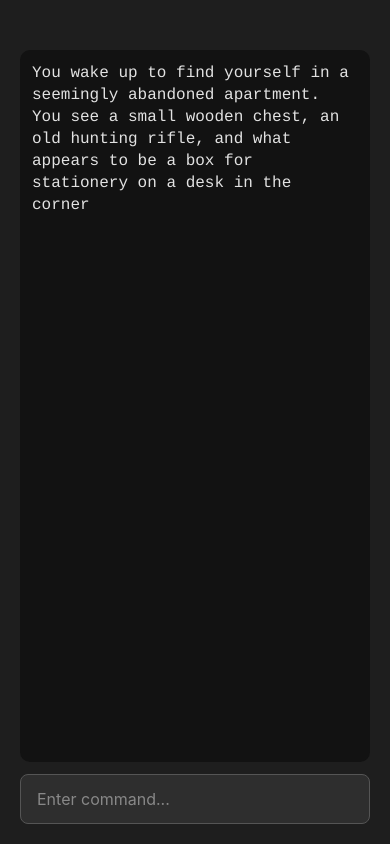
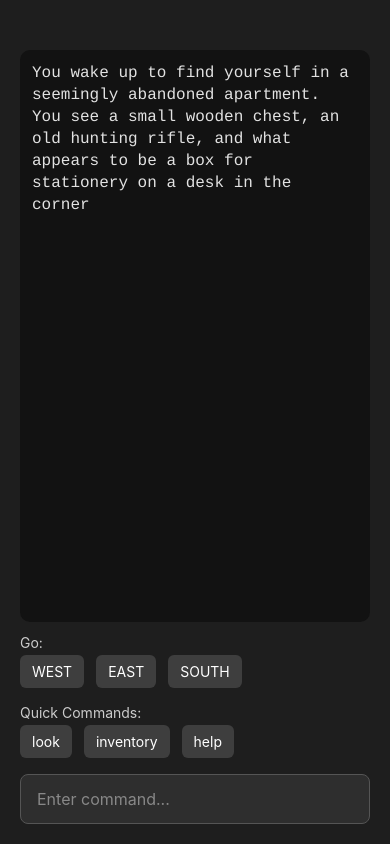
Before and after one commit to samuelvary1/FieldsOfPerilMobile, a React Native app: screen / in a window 390 px wide. Built offline with nearby package versions, Linux system fonts and the light colour scheme.

Commit message:
update gameUI to have buttons

```diff
--- a/src/components/GameUI.jsx
+++ b/src/components/GameUI.jsx
@@ -7,6 +7,7 @@ import {
   StyleSheet,
   KeyboardAvoidingView,
   Platform,
+  TouchableOpacity,
 } from 'react-native';
 import {evaluateCommand} from '../engine/GameEngine';
 import items from '../data/items.json';
@@ -39,15 +40,16 @@ const GameUI = () => {
     });
   }, []);
 
-  const handleSubmit = () => {
-    if (!input.trim() || !game) {
+  const handleCommand = cmd => {
+    if (!cmd.trim() || !game) {
       return;
     }
-
-    const response = evaluateCommand(input.trim(), game, setGame);
-    setLog(prev => [...prev, `> ${input}`, response]);
+    const response = evaluateCommand(cmd.trim(), game, setGame);
+    setLog(prev => [...prev, `> ${cmd}`, response]);
     setInput('');
   };
+
+  const handleSubmit = () => handleCommand(input);
 
   if (!game) {
     return <Text style={styles.loading}>Loading...</Text>;
@@ -57,6 +59,8 @@ const GameUI = () => {
   const initialDesc = !currentRoom.been_before
     ? currentRoom.first_time_message
     : currentRoom.header;
+
+  const directions = Object.keys(currentRoom.rooms || {});
 
   return (
     <KeyboardAvoidingView
@@ -76,6 +80,71 @@ const GameUI = () => {
         ))}
       </ScrollView>
 
+      {/* Directions */}
+      <View style={styles.section}>
+        <Text style={styles.sectionTitle}>Go:</Text>
+        <View style={styles.buttonRow}>
+          {directions.map(dir => (
+            <TouchableOpacity
+              key={dir}
+              style={styles.button}
+              onPress={() => handleCommand(`go ${dir}`)}>
+              <Text style={styles.buttonText}>{dir.toUpperCase()}</Text>
+            </TouchableOpacity>
+          ))}
+        </View>
+      </View>
+
+      {/* Room Items */}
+      {currentRoom.items?.length > 0 && (
+        <View style={styles.section}>
+          <Text style={styles.sectionTitle}>Items here:</Text>
+          <View style={styles.buttonRow}>
+            {currentRoom.items.map(item => (
+              <TouchableOpacity
+                key={item}
+                style={styles.button}
+                onPress={() => handleCommand(`take ${item}`)}>
+                <Text style={styles.buttonText}>Take {item}</Text>
+              </TouchableOpacity>
+            ))}
+          </View>
+        </View>
+      )}
+
+      {/* Inventory */}
+      {game.player.inventory.length > 0 && (
+        <View style={styles.section}>
+          <Text style={styles.sectionTitle}>Inventory:</Text>
+          <View style={styles.buttonRow}>
+            {game.player.inventory.map(item => (
+              <TouchableOpacity
+                key={item}
+                style={styles.button}
+                onPress={() => handleCommand(`use ${item}`)}>
+                <Text style={styles.buttonText}>Use {item}</Text>
+              </TouchableOpacity>
+            ))}
+          </View>
+        </View>
+      )}
+
+      {/* Quick Actions */}
+      <View style={styles.section}>
+        <Text style={styles.sectionTitle}>Quick Commands:</Text>
+        <View style={styles.buttonRow}>
+          {['look', 'inventory', 'help'].map(cmd => (
+            <TouchableOpacity
+              key={cmd}
+              style={styles.button}
+              onPress={() => handleCommand(cmd)}>
+              <Text style={styles.buttonText}>{cmd}</Text>
+            </TouchableOpacity>
+          ))}
+        </View>
+      </View>
+
+      {/* Command input box (still available) */}
       <TextInput
         style={styles.input}
         value={input}
@@ -128,4 +197,29 @@ const styles = StyleSheet.create({
     fontSize: 18,
     textAlign: 'center',
   },
+  section: {
+    marginBottom: 10,
+  },
+  sectionTitle: {
+    color: '#ccc',
+    fontSize: 14,
+    marginBottom: 4,
+  },
+  buttonRow: {
+    flexDirection: 'row',
+    flexWrap: 'wrap',
+    gap: 6,
+  },
+  button: {
+    backgroundColor: '#3e3e3e',
+    paddingVertical: 8,
+    paddingHorizontal: 12,
+    borderRadius: 6,
+    marginRight: 6,
+    marginBottom: 6,
+  },
+  buttonText: {
+    color: '#fff',
+    fontSize: 14,
+  },
 });
```
